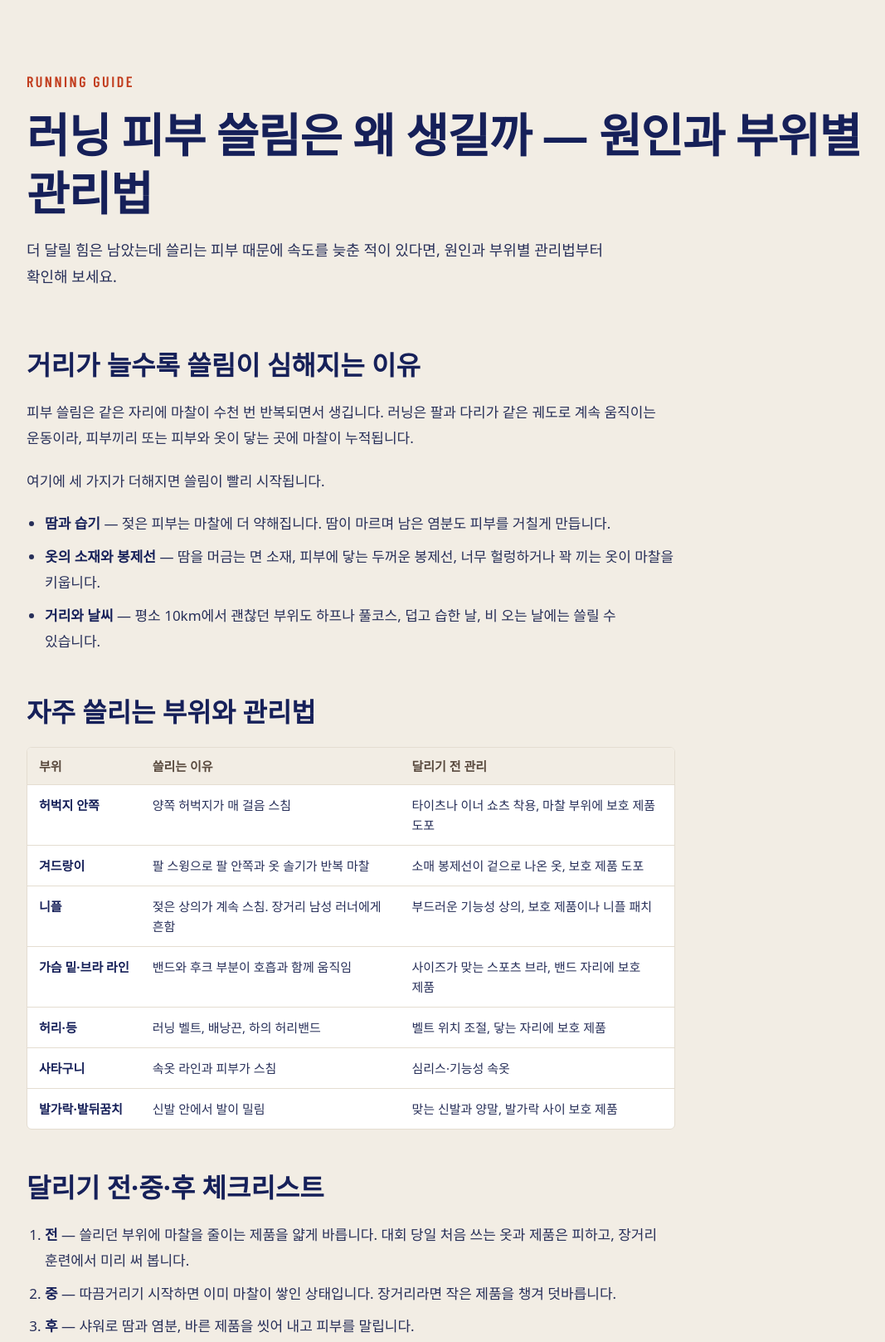
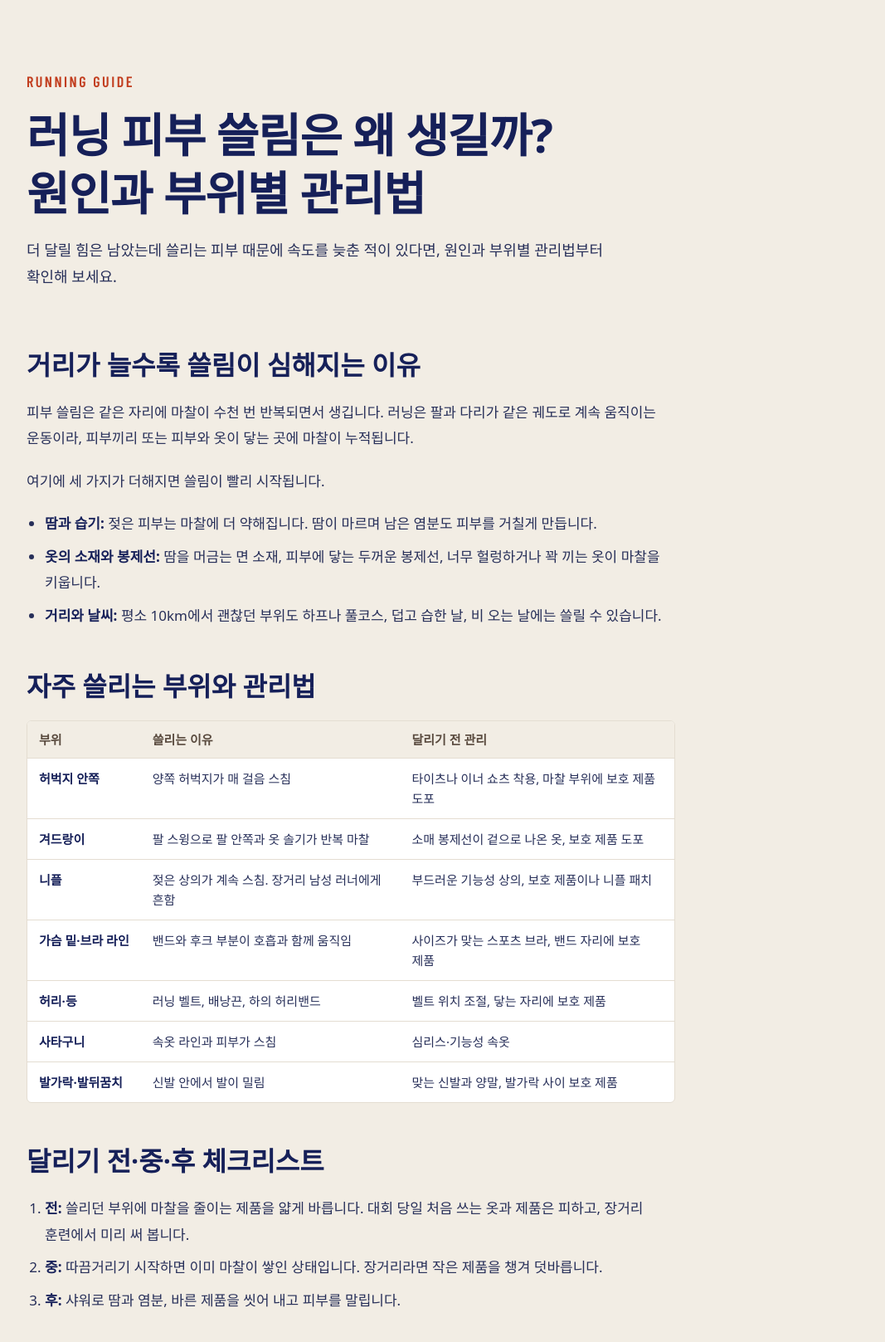
Before and after one commit to dusuga-cmyk/novendia-website, a plain HTML site: page guide-chafing.html in a window 1280 px wide. Shown: the part 100-1717 px from the top of the page at 83% size, without its empty margins (56-1123 px from the left). Drawn offline with nearby package versions, Linux system fonts and the light colour scheme; a web font is replaced by a local one.

Commit message:
수정안: 가이드 2편에서 줄표(—) 제거, 제목 두 줄로 정리
Co-Authored-By: Claude Opus 5.5 <noreply@anthropic.com>
Claude-Session: https://claude.ai/code/session_01Mrz4E3NhK4uWiEoM7krskk

```diff
--- a/guide-chafing.html
+++ b/guide-chafing.html
@@ -3,9 +3,9 @@
 <head>
 <meta charset="utf-8">
 <meta name="viewport" content="width=device-width, initial-scale=1">
-<title>러닝 피부 쓸림 원인과 부위별 관리법 — 허벅지·겨드랑이·니플 | 노벤디아</title>
+<title>러닝 피부 쓸림 원인과 부위별 관리법 (허벅지·겨드랑이·니플) | 노벤디아</title>
 <meta name="description" content="러닝·마라톤 중 허벅지 안쪽, 겨드랑이, 니플이 쓸리는 이유와 달리기 전·중·후에 할 수 있는 부위별 관리법을 정리했습니다.">
-<meta property="og:title" content="러닝 피부 쓸림 원인과 부위별 관리법 — 허벅지·겨드랑이·니플 | 노벤디아">
+<meta property="og:title" content="러닝 피부 쓸림 원인과 부위별 관리법 (허벅지·겨드랑이·니플) | 노벤디아">
 <meta property="og:description" content="러닝·마라톤 중 허벅지 안쪽, 겨드랑이, 니플이 쓸리는 이유와 달리기 전·중·후에 할 수 있는 부위별 관리법을 정리했습니다.">
 <link rel="canonical" href="https://novendia.com/guide-chafing.html">
 <meta property="og:image" content="https://novendia.com/images/product_sky.jpg">
@@ -14,8 +14,8 @@
 <link rel="icon" type="image/png" sizes="32x32" href="/favicon-32.png">
 <link rel="apple-touch-icon" href="/images/apple-touch-icon.png">
 <link rel="stylesheet" href="https://fonts.googleapis.com/css2?family=Barlow+Condensed:wght@500;600;700&amp;family=IBM+Plex+Sans+KR:wght@400;500;600;700&amp;family=Nanum+Pen+Script&amp;display=swap">
-<script type="application/ld+json">{"@context": "https://schema.org", "@type": "Article", "headline": "러닝 피부 쓸림은 왜 생길까 — 원인과 부위별 관리법", "description": "러닝·마라톤 중 허벅지 안쪽, 겨드랑이, 니플이 쓸리는 이유와 달리기 전·중·후에 할 수 있는 부위별 관리법을 정리했습니다.", "inLanguage": "ko-KR", "url": "https://novendia.com/guide-chafing.html", "mainEntityOfPage": "https://novendia.com/guide-chafing.html", "image": "https://novendia.com/images/product_sky.jpg", "datePublished": "2026-11-19", "dateModified": "2026-11-19", "author": {"@type": "Organization", "name": "노벤디아", "url": "https://novendia.com/"}, "publisher": {"@type": "Organization", "name": "노벤디아", "logo": {"@type": "ImageObject", "url": "https://novendia.com/images/logo.png"}}}</script>
-<script type="application/ld+json">{"@context": "https://schema.org", "@type": "BreadcrumbList", "itemListElement": [{"@type": "ListItem", "position": 1, "name": "홈", "item": "https://novendia.com/"}, {"@type": "ListItem", "position": 2, "name": "러닝 피부 쓸림은 왜 생길까 — 원인과 부위별 관리법", "item": "https://novendia.com/guide-chafing.html"}]}</script>
+<script type="application/ld+json">{"@context": "https://schema.org", "@type": "Article", "headline": "러닝 피부 쓸림은 왜 생길까? 원인과 부위별 관리법", "description": "러닝·마라톤 중 허벅지 안쪽, 겨드랑이, 니플이 쓸리는 이유와 달리기 전·중·후에 할 수 있는 부위별 관리법을 정리했습니다.", "inLanguage": "ko-KR", "url": "https://novendia.com/guide-chafing.html", "mainEntityOfPage": "https://novendia.com/guide-chafing.html", "image": "https://novendia.com/images/product_sky.jpg", "datePublished": "2026-11-19", "dateModified": "2026-11-19", "author": {"@type": "Organization", "name": "노벤디아", "url": "https://novendia.com/"}, "publisher": {"@type": "Organization", "name": "노벤디아", "logo": {"@type": "ImageObject", "url": "https://novendia.com/images/logo.png"}}}</script>
+<script type="application/ld+json">{"@context": "https://schema.org", "@type": "BreadcrumbList", "itemListElement": [{"@type": "ListItem", "position": 1, "name": "홈", "item": "https://novendia.com/"}, {"@type": "ListItem", "position": 2, "name": "러닝 피부 쓸림은 왜 생길까? 원인과 부위별 관리법", "item": "https://novendia.com/guide-chafing.html"}]}</script>
 <script type="application/ld+json">{"@context": "https://schema.org", "@type": "FAQPage", "mainEntity": [{"@type": "Question", "name": "바셀린을 바르면 되지 않나요?", "acceptedAnswer": {"@type": "Answer", "text": "많은 러너가 쓰는 방법입니다. 다만 두꺼운 젤리는 끈적임이 남고 옷에 묻을 수 있어, 사용감을 중시한다면 다른 제형도 비교해 보세요."}}, {"@type": "Question", "name": "짧은 거리에도 필요한가요?", "acceptedAnswer": {"@type": "Answer", "text": "평소 쓸림이 없는 거리라면 꼭 필요하지 않습니다. 거리를 늘리거나 덥고 습한 날, 대회처럼 오래 달리는 날에 챙기는 것을 권합니다."}}]}</script>
 <style>
 html{scroll-behavior:smooth}body{margin:0;background:#F2EDE4;color:#162059;font-family:'IBM Plex Sans KR',system-ui,sans-serif;-webkit-font-smoothing:antialiased;word-break:keep-all;overflow-wrap:break-word}
@@ -105,7 +105,7 @@ h1,h2,h3,h4,p{margin:0}
 <div class="wrap" style="display:flex;flex-direction:column;gap:40px">
 <div style="display:flex;flex-direction:column;gap:18px">
 <span class="eyebrow">Running Guide</span>
-<h1 id="pg-title" style="font-size:clamp(34px,4.4vw,56px);line-height:1.25;font-weight:700;letter-spacing:-.02em;max-width:18em">러닝 피부 쓸림은 왜 생길까 — 원인과 부위별 관리법</h1>
+<h1 id="pg-title" style="font-size:clamp(34px,4.4vw,56px);line-height:1.25;font-weight:700;letter-spacing:-.02em;max-width:18em">러닝 피부 쓸림은 왜 생길까?<br>원인과 부위별 관리법</h1>
 <p style="font-size:18px;line-height:1.8;color:#272F59;max-width:40em">더 달릴 힘은 남았는데 쓸리는 피부 때문에 속도를 늦춘 적이 있다면, 원인과 부위별 관리법부터 확인해 보세요.</p>
 </div>
 <div class="g-body">
@@ -113,9 +113,9 @@ h1,h2,h3,h4,p{margin:0}
 <p>피부 쓸림은 같은 자리에 마찰이 수천 번 반복되면서 생깁니다. 러닝은 팔과 다리가 같은 궤도로 계속 움직이는 운동이라, 피부끼리 또는 피부와 옷이 닿는 곳에 마찰이 누적됩니다.</p>
 <p>여기에 세 가지가 더해지면 쓸림이 빨리 시작됩니다.</p>
 <ul>
-<li><strong>땀과 습기</strong> — 젖은 피부는 마찰에 더 약해집니다. 땀이 마르며 남은 염분도 피부를 거칠게 만듭니다.</li>
-<li><strong>옷의 소재와 봉제선</strong> — 땀을 머금는 면 소재, 피부에 닿는 두꺼운 봉제선, 너무 헐렁하거나 꽉 끼는 옷이 마찰을 키웁니다.</li>
-<li><strong>거리와 날씨</strong> — 평소 10km에서 괜찮던 부위도 하프나 풀코스, 덥고 습한 날, 비 오는 날에는 쓸릴 수 있습니다.</li>
+<li><strong>땀과 습기:</strong> 젖은 피부는 마찰에 더 약해집니다. 땀이 마르며 남은 염분도 피부를 거칠게 만듭니다.</li>
+<li><strong>옷의 소재와 봉제선:</strong> 땀을 머금는 면 소재, 피부에 닿는 두꺼운 봉제선, 너무 헐렁하거나 꽉 끼는 옷이 마찰을 키웁니다.</li>
+<li><strong>거리와 날씨:</strong> 평소 10km에서 괜찮던 부위도 하프나 풀코스, 덥고 습한 날, 비 오는 날에는 쓸릴 수 있습니다.</li>
 </ul>
 <h2>자주 쓸리는 부위와 관리법</h2>
 <div class="g-table"><table>
@@ -131,9 +131,9 @@ h1,h2,h3,h4,p{margin:0}
 </tbody></table></div>
 <h2>달리기 전·중·후 체크리스트</h2>
 <ol>
-<li><strong>전</strong> — 쓸리던 부위에 마찰을 줄이는 제품을 얇게 바릅니다. 대회 당일 처음 쓰는 옷과 제품은 피하고, 장거리 훈련에서 미리 써 봅니다.</li>
-<li><strong>중</strong> — 따끔거리기 시작하면 이미 마찰이 쌓인 상태입니다. 장거리라면 작은 제품을 챙겨 덧바릅니다.</li>
-<li><strong>후</strong> — 샤워로 땀과 염분, 바른 제품을 씻어 내고 피부를 말립니다.</li>
+<li><strong>전:</strong> 쓸리던 부위에 마찰을 줄이는 제품을 얇게 바릅니다. 대회 당일 처음 쓰는 옷과 제품은 피하고, 장거리 훈련에서 미리 써 봅니다.</li>
+<li><strong>중:</strong> 따끔거리기 시작하면 이미 마찰이 쌓인 상태입니다. 장거리라면 작은 제품을 챙겨 덧바릅니다.</li>
+<li><strong>후:</strong> 샤워로 땀과 염분, 바른 제품을 씻어 내고 피부를 말립니다.</li>
 </ol>
 <h2>이미 쓸렸다면</h2>
 <p>쓸린 부위는 물로 부드럽게 씻고 말려 둡니다. 피부가 벗겨졌거나 붉게 부어오른 곳에는 쓸림 방지 제품을 바르지 말고, 회복된 뒤 다시 달리세요. 열감, 진물, 심한 통증이 있으면 전문의와 상담하세요.</p>
```
Also changed, not shown: guide-compare.html (+10 -10 lines).
